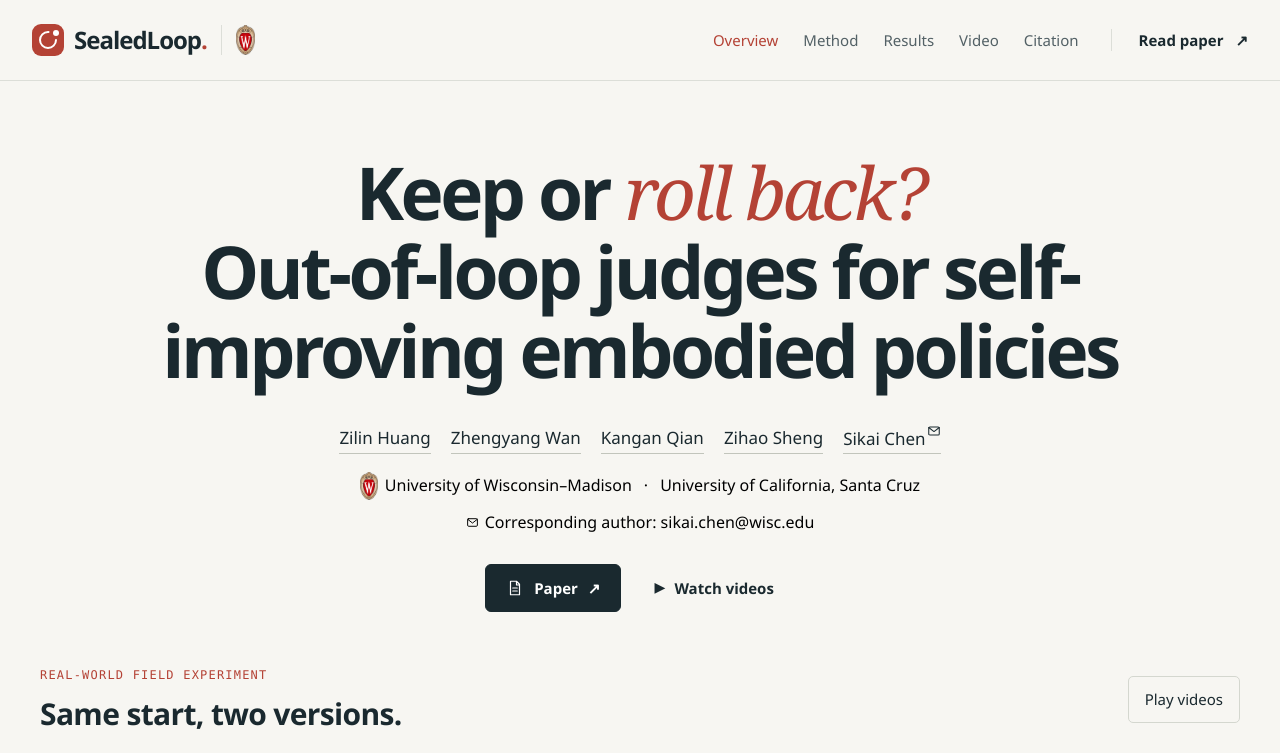
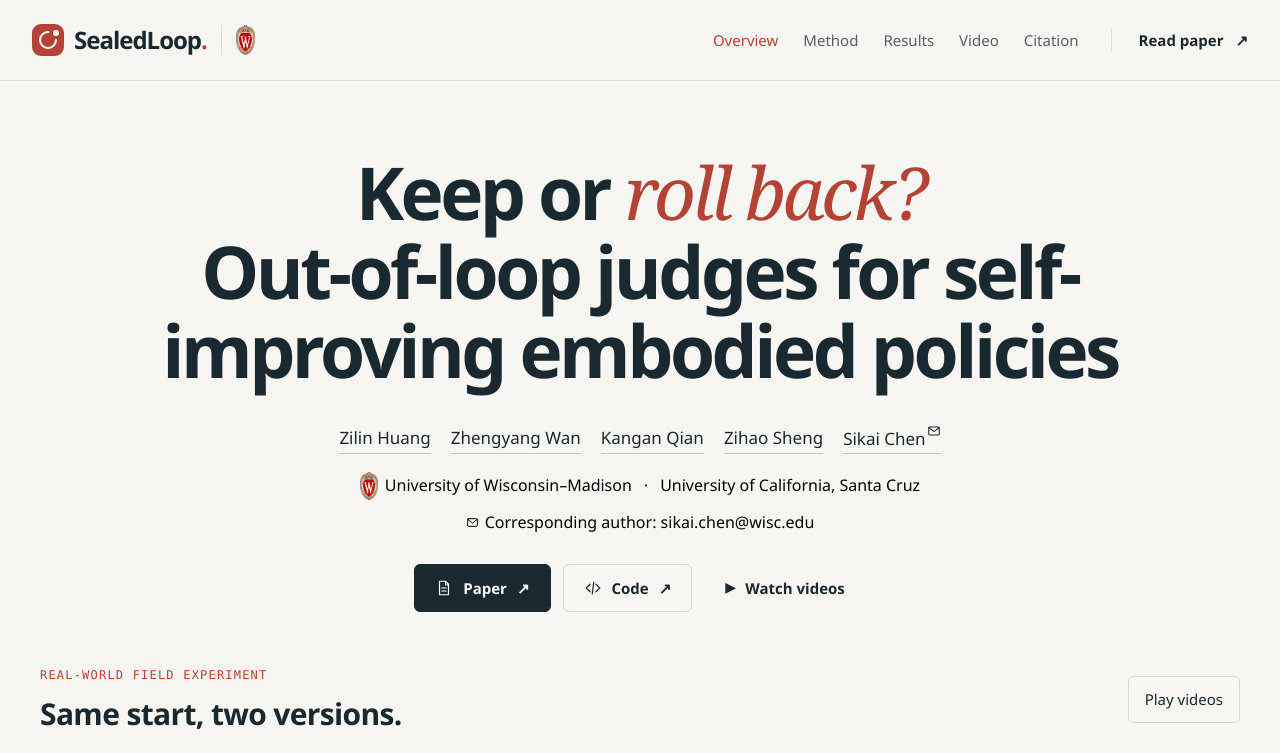
Before and after one commit to zilin-huang/SealedLoop, a plain HTML site: page index.html in a window 1280 px wide. Shown: the top 753 px of the page. Drawn offline with Linux system fonts and the light colour scheme; grey boxes are pictures that could not be loaded.

Commit message:
Add the code link; the page now lives on gh-pages
Co-Authored-By: Claude <noreply@anthropic.com>

```diff
--- a/index.html
+++ b/index.html
@@ -46,6 +46,7 @@
       <p class="correspondence"><svg viewBox="0 0 24 24" width="14" height="14" fill="none" stroke="currentColor" stroke-width="1.8" stroke-linecap="round" stroke-linejoin="round" class="correspondence-icon" aria-hidden="true"><rect x="3" y="5" width="18" height="14" rx="2"/><path d="m3 6 9 7 9-7"/></svg><span>Corresponding author: <a href="mailto:sikai.chen@wisc.edu">sikai.chen@wisc.edu</a></span></p>
       <div class="resource-links">
         <a class="button primary" href="assets/SealedLoop.pdf" rel="noopener"><svg viewBox="0 0 24 24" aria-hidden="true"><path d="M6 3h8l4 4v14H6zM14 3v5h4M9 12h6m-6 4h6"/></svg>Paper <span aria-hidden="true">↗</span></a>
+        <a class="button" href="https://github.com/zilin-huang/SealedLoop" rel="noopener"><svg viewBox="0 0 24 24" aria-hidden="true"><path d="m8 7-5 5 5 5m8-10 5 5-5 5m-3-13-2 16"/></svg>Code <span aria-hidden="true">↗</span></a>
         <a class="button text-button" href="#video"><span class="play-symbol" aria-hidden="true">▶</span>Watch videos</a>
       </div>
     </section>
```
Also changed, not shown: 1 other file.
